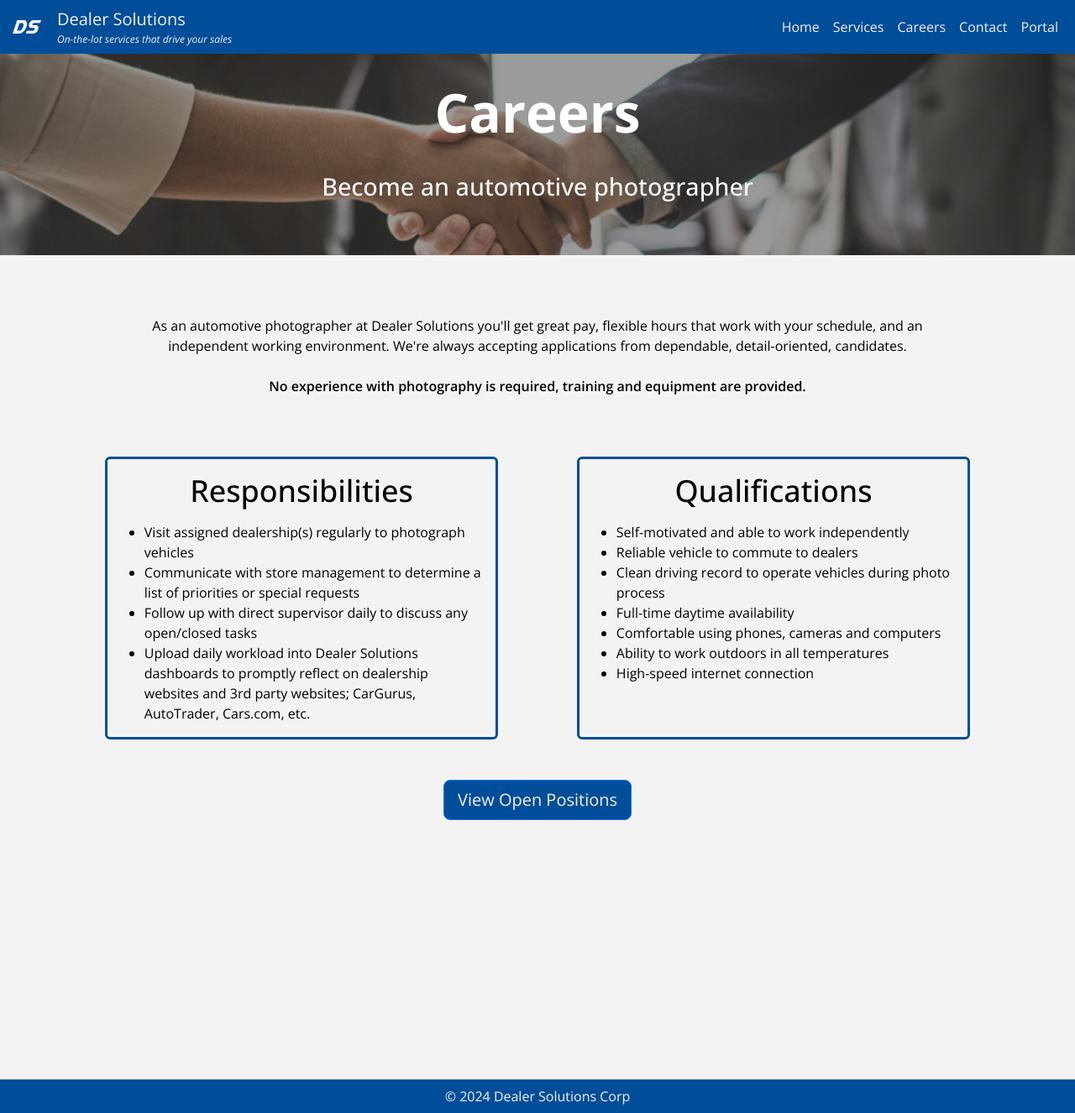
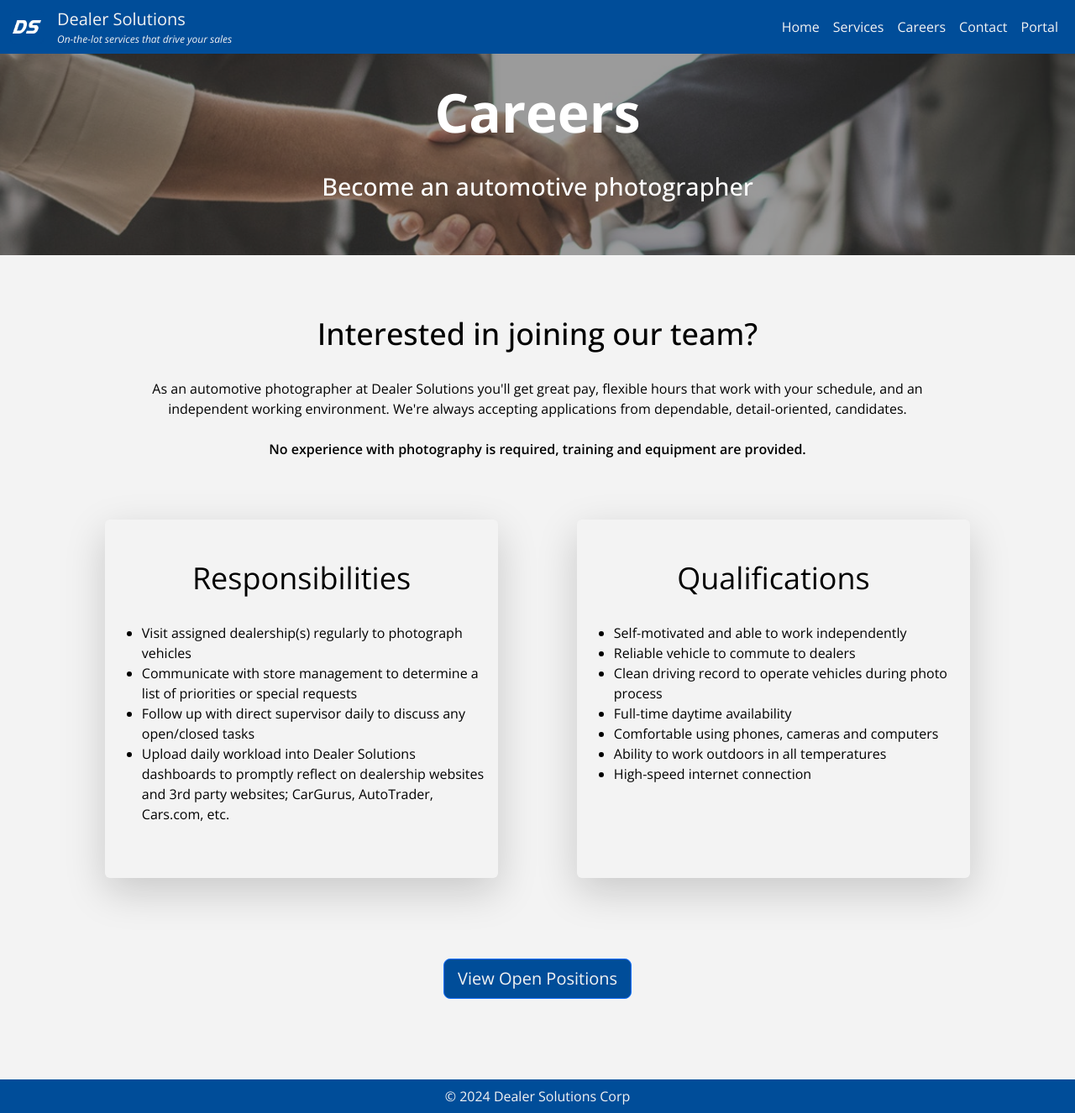
Before and after one commit to gstgeorge/dealerenvy-website, a Jekyll site: the page built from pages/careers.html, in a window 1280 px wide and 1326 px high. Shown: the whole window at 84% size. Built offline with Jekyll 4.4.1, drawn with Linux system fonts in a browser that asks for light colours.

Commit message:
add shadows

```diff
--- a/pages/careers.html
+++ b/pages/careers.html
@@ -12,13 +12,14 @@ header:
 ---
 <div class="row justify-content-around my-5">
     <div class="col-lg-10 text-center">
+        <h1>Interested in joining our team?</h1>
         <p>As an automotive photographer at Dealer Solutions you'll get great pay, flexible hours that work with your schedule, and an independent working environment. We're always accepting applications from dependable, detail-oriented, candidates.</p>
         <p class="fw-semibold">No experience with photography is required, training and equipment are provided.</p>
     </div>
 </div>
 <div class="row justify-content-around my-5 px-2">
-    <div class="col-lg-5 border border-3 rounded mb-5 mb-lg-0">
-        <h1 class="text-center my-3">Responsibilities</h1>
+    <div class="col-lg-5 rounded shadow-lg py-5 mb-5 mb-lg-0">
+        <h1 class="text-center fw-light">Responsibilities</h1>
         <ul>
             <li>Visit assigned dealership(s) regularly to photograph vehicles</li>
             <li>Communicate with store management to determine a list of priorities or special requests</li>
@@ -26,8 +27,8 @@ header:
             <li>Upload daily workload into Dealer Solutions dashboards to promptly reflect on dealership websites and 3rd party websites; CarGurus, AutoTrader, Cars.com, etc.</li>
         </ul>
     </div>
-    <div class="col-lg-5 border border-3 rounded">
-        <h1 class="text-center my-3">Qualifications</h1>
+    <div class="col-lg-5 rounded shadow-lg py-5">
+        <h1 class="text-center fw-light">Qualifications</h1>
         <ul>
             <li>Self-motivated and able to work independently</li>
             <li>Reliable vehicle to commute to dealers</li>
@@ -41,6 +42,6 @@ header:
 </div>
 <div class="row justify-content-around my-5">
     <div class="text-center">
-        <a href="https://www.indeed.com/cmp/Dealer-Solutions-2/jobs" type="button" class="btn btn-primary btn-lg">View Open Positions</a>
+        <a href="https://www.indeed.com/cmp/Dealer-Solutions-2/jobs" type="button" class="btn btn-primary btn-lg mt-5">View Open Positions</a>
     </div>
 </div>
```
Also changed, not shown: pages/index.html (+7 -9 lines).
